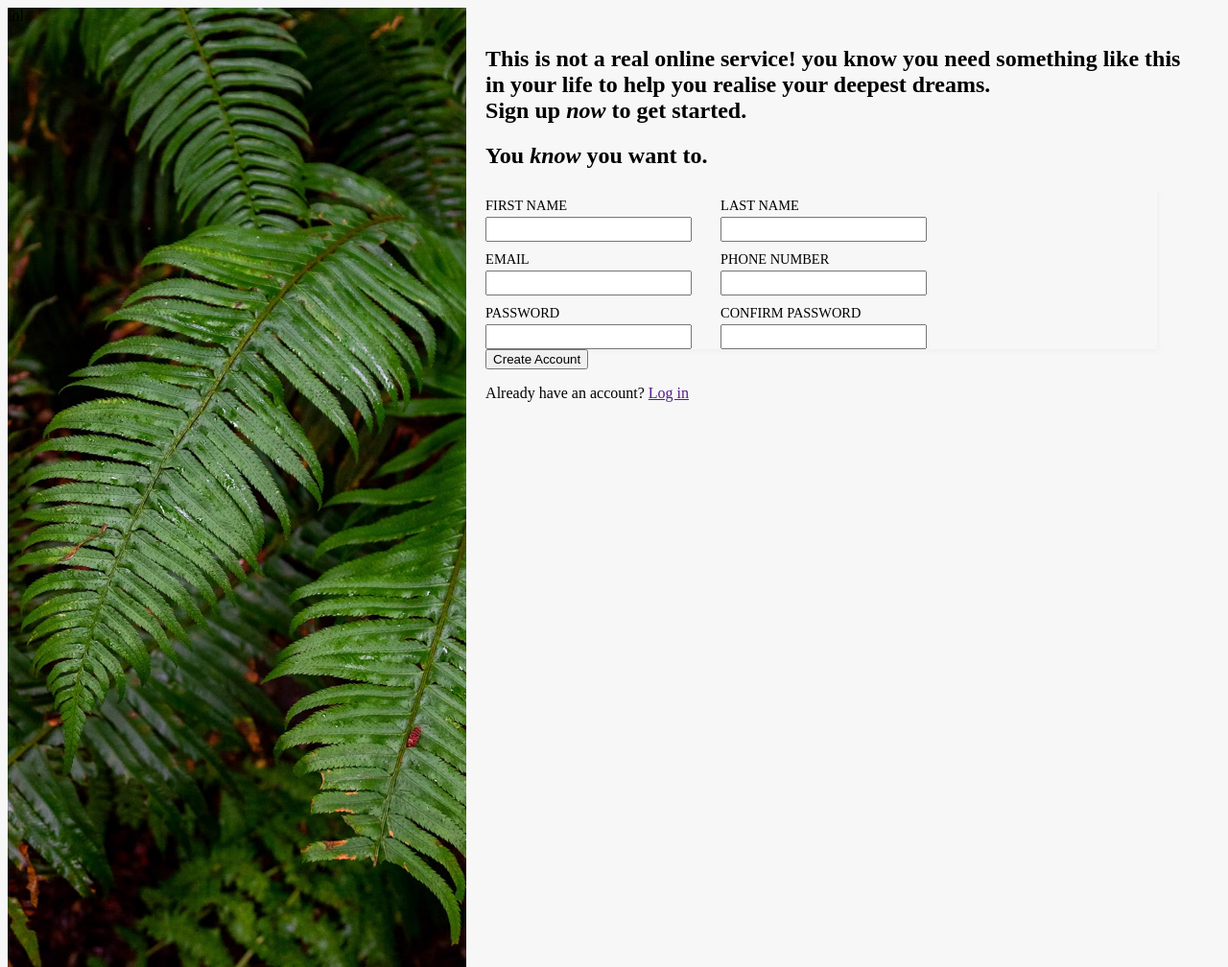
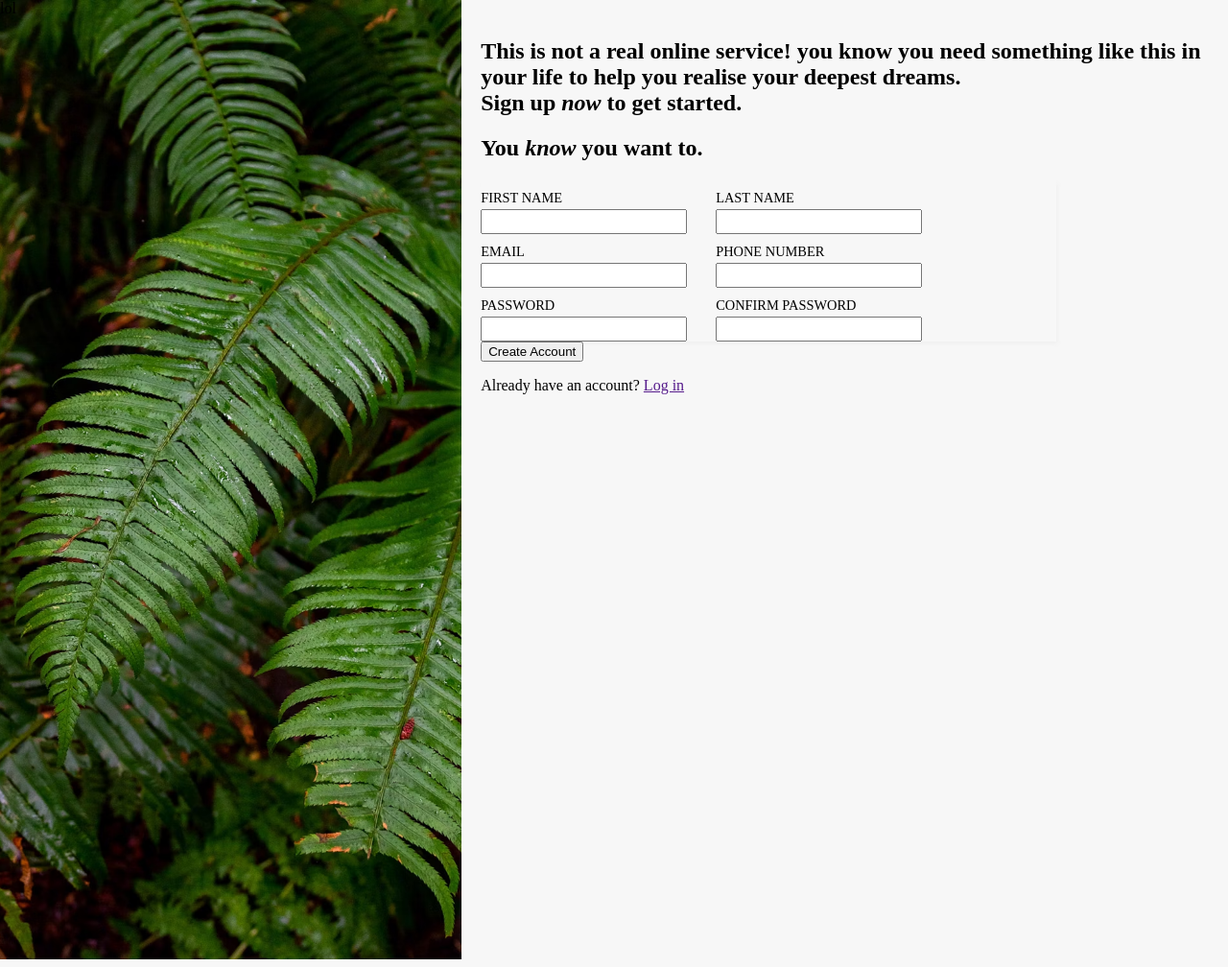
Before and after one commit to ZakhaevK/odin-signup-form, a plain HTML site: page index.html in a window 1280 px wide. Shown: the whole page at 96% size. Drawn offline with Linux system fonts and the light colour scheme.

Commit message:
Remove body margin

```diff
--- a/style.css
+++ b/style.css
@@ -1,9 +1,11 @@
 body {
   display: flex;
+  margin: 0;
   background-color: rgb(247, 247, 247);
 }
 
 .sidebar {
+  position: sticky;
   height: 1000px;
   width: 600px;
   flex-shrink: 0.5;
@@ -28,7 +30,7 @@ ul {
   display: flex;
   flex-direction: row;
   flex-wrap: wrap;
-  width: 700px;
+  width: 600px;
   margin-right: 10px;
 
 }
```
